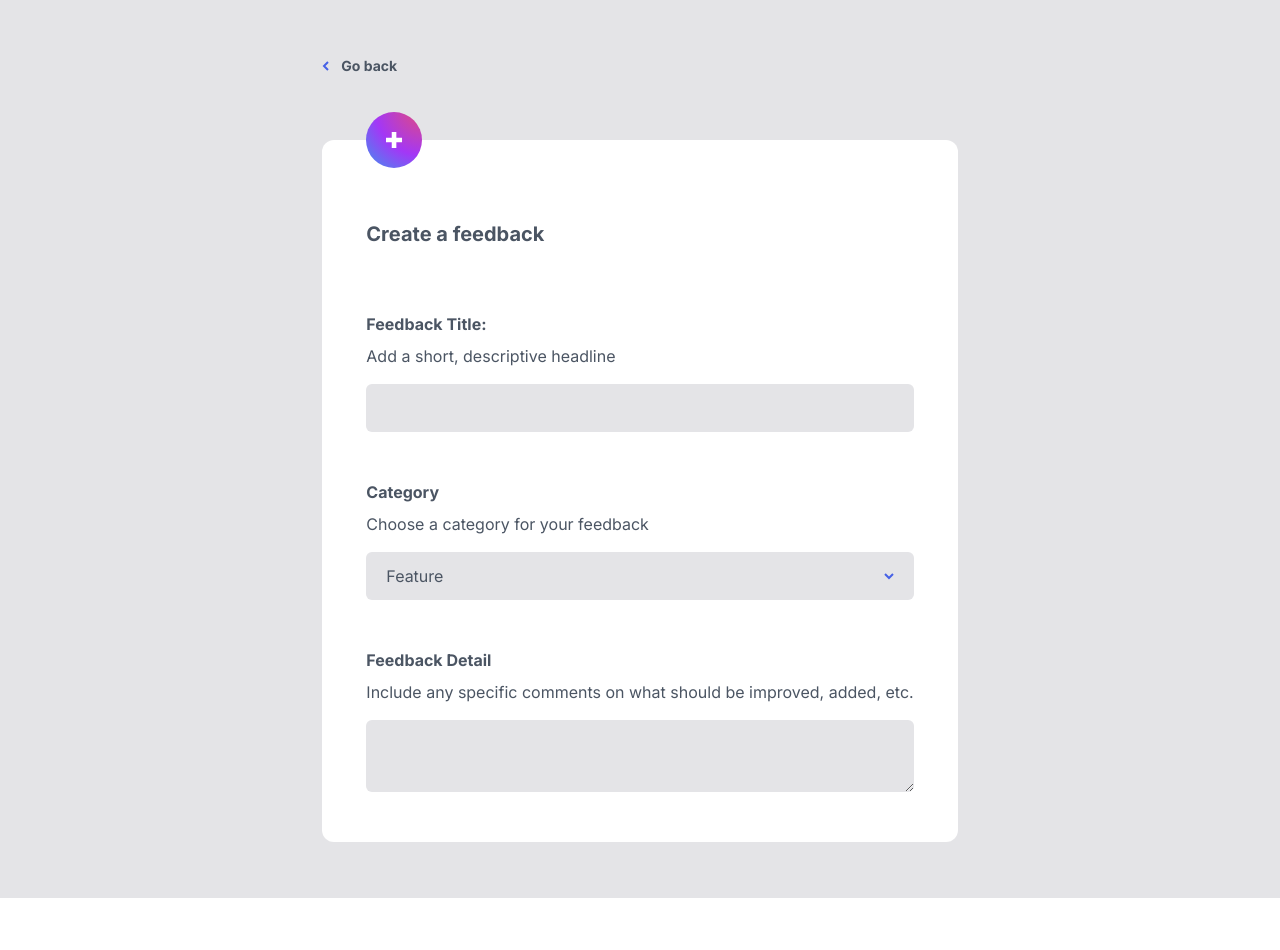
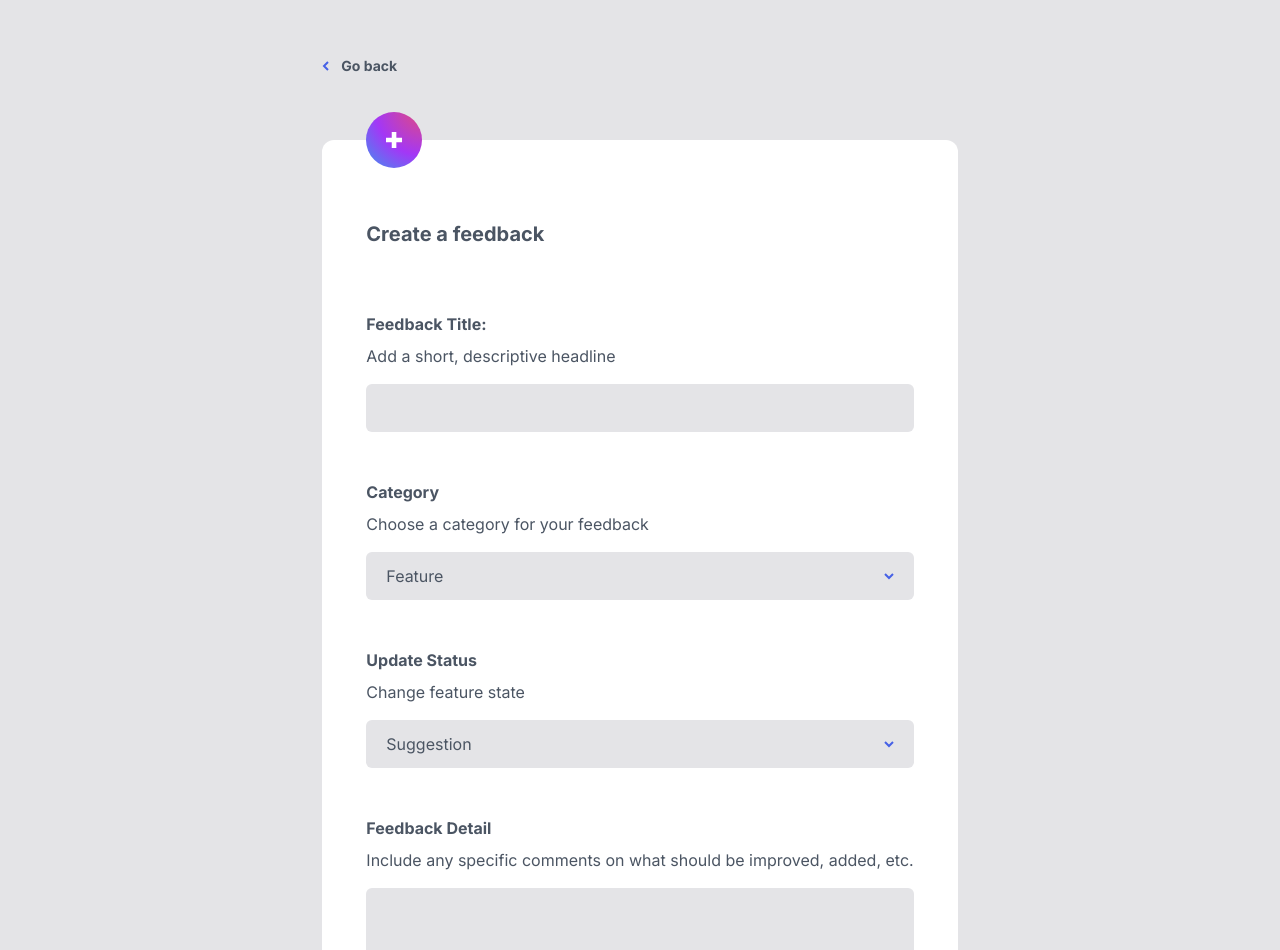
Before and after one commit to katsuragawaa/feedback-hub, a Vue app: page /feedback/new in a window 1280 px wide. Shown: the top 950 px of the page. Before the commit the page ends 898 px from the top, so only its background shows below. Built offline with nearby package versions, Linux system fonts and the light colour scheme.

Commit message:
Add selector for status update

```diff
--- a/src/components/feedback-form/FeedbackForm.vue
+++ b/src/components/feedback-form/FeedbackForm.vue
@@ -15,7 +15,6 @@ const category = ref('Feature');
 const feedbackDetails = ref('');
 
 function handleCategorySelection(selectedCategory: string) {
-  console.log(selectedCategory);
   category.value = selectedCategory;
 }
 </script>
@@ -61,6 +60,15 @@ function handleCategorySelection(selectedCategory: string) {
           </div>
 
           <div class="mt-12">
+            <div class="font-bold">Update Status</div>
+            <div class="text-gray-600 mt-2">Change feature state</div>
+            <DropdownSelector
+              :items="['Suggestion', 'Planned', 'In-progress', 'Live']"
+              @itemSelected="handleCategorySelection"
+            />
+          </div>
+
+          <div class="mt-12">
             <div class="font-bold">Feedback Detail</div>
             <div class="text-gray-600 mt-2">
               Include any specific comments on what should be improved, added,
```
